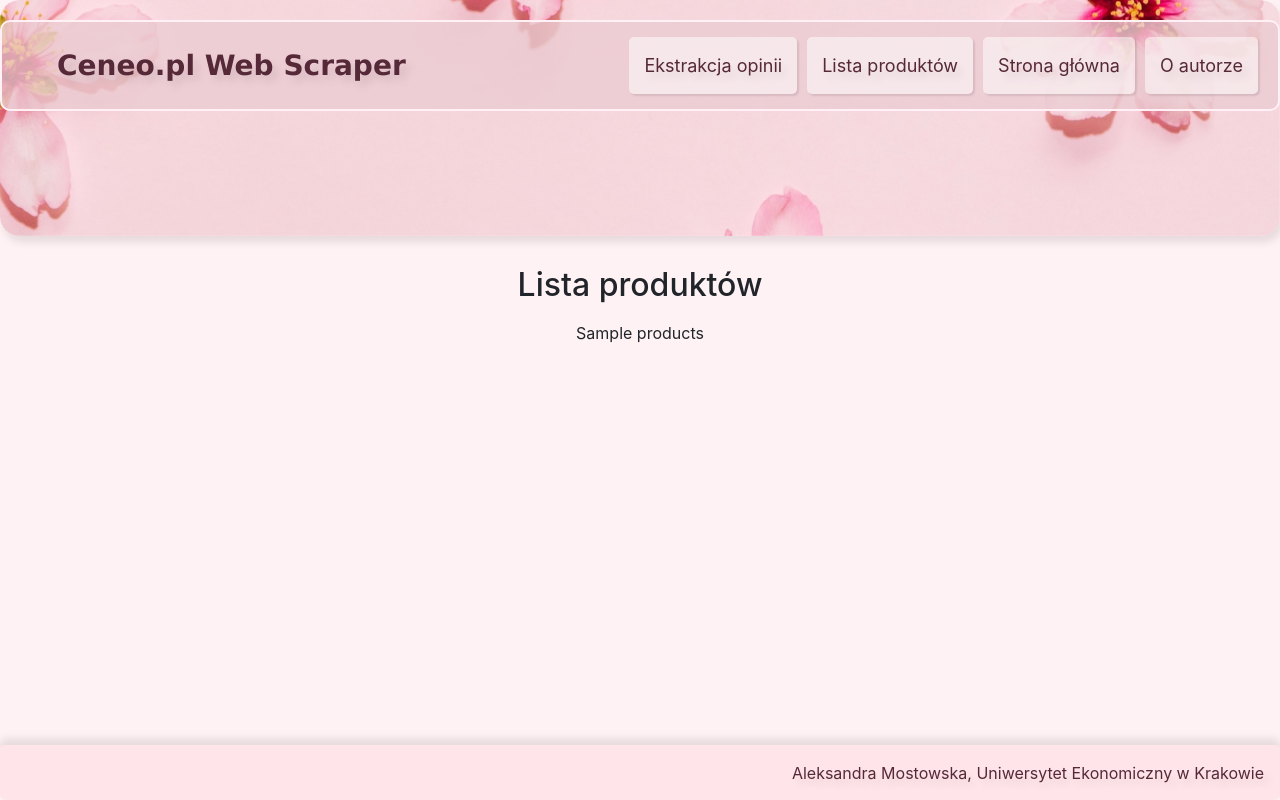
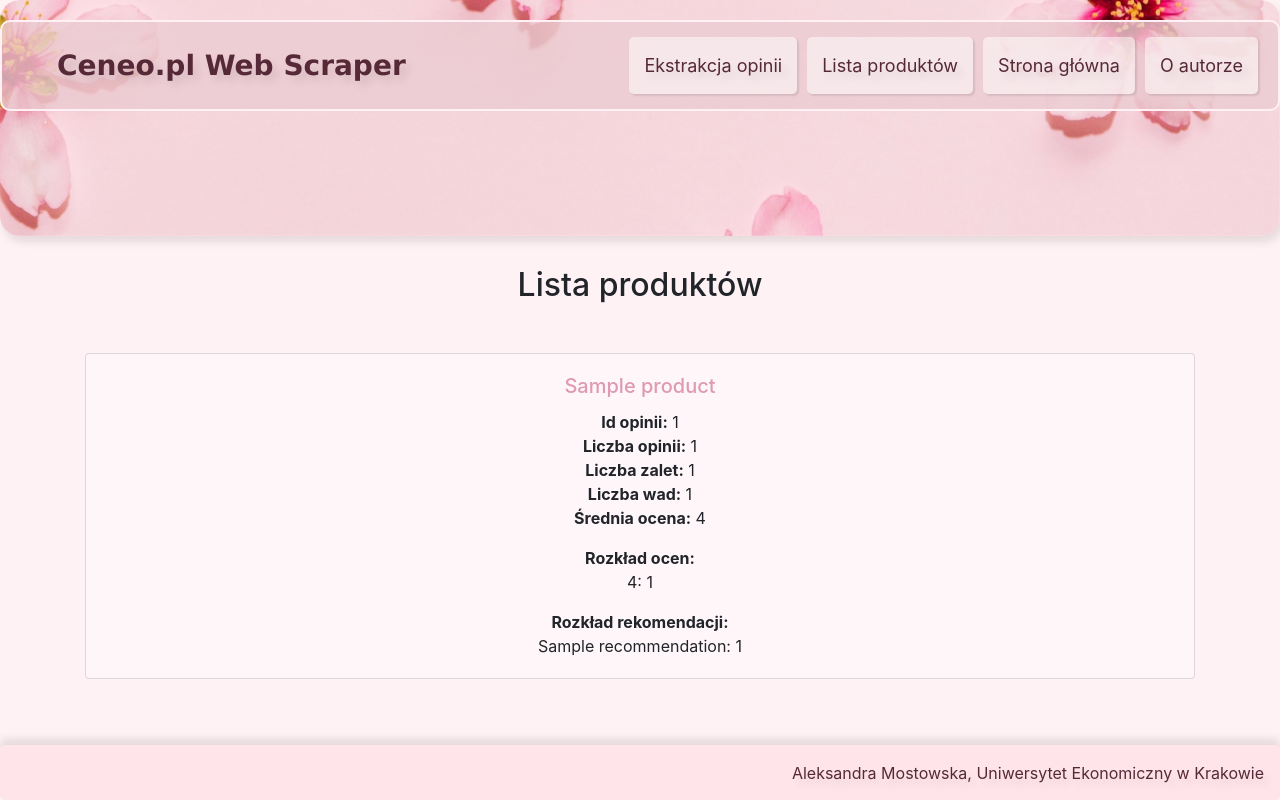
Before and after one commit to AleksandraMostowska/CeneoWebScraperAM, a Flask app: template app/templates/products.html in a window 1280 px wide. Run offline with Flask 3, Linux system fonts and the light colour scheme; the template is opened without the code that fills it: most values are stand-ins (such as "Sample title", 1, 10 or a date in 2020); some libraries are stand-ins or nearby versions.

Commit message:
2024-06-03 AM

```diff
--- a/app/routes.py
+++ b/app/routes.py
@@ -93,7 +93,17 @@
 
 @app.route('/product/<product_id>')
 def product(product_id):
-    return render_template('product.html', product_id=product_id)
+    # return render_template('product.html', product_id=product_id)
+    with open(f"app/data/opinions/{product_id}.json", "r", encoding="UTF-8") as jf:
+        opinions_data = json.load(jf)
+
+    opinions_df = pd.DataFrame(opinions_data)
+
+    sort_by = request.args.get('sort_by')
+    if sort_by in opinions_df.columns:
+        opinions_df = opinions_df.sort_values(by=sort_by)
+
+    return render_template('product.html', product_id=product_id, opinions=opinions_df.to_html(classes='table table-striped', index=False))
 
 @app.route('/product/download_json/<product_id>')
 def download_json(product_id):
--- a/app/static/style.css
+++ b/app/static/style.css
@@ -86,3 +86,19 @@
     box-shadow: 0px -6px 8px rgba(0, 0, 0, 0.1);
     text-shadow: 5px 6px 8px rgba(0, 0, 0, 0.1);
 }
+
+.custom-card {
+    background-color: rgb(255, 246, 250);
+}
+
+.custom-card-link {
+    color: rgb(222, 154, 178);
+}
+
+.custom-card-link:hover {
+    color: rgb(174, 89, 119);
+}
+
+.extra-margin-bottom {
+    margin-bottom: 70px;
+}
--- a/app/templates/base.html
+++ b/app/templates/base.html
@@ -67,6 +67,7 @@
             <p>To jest plik bazowy.</p>
         {% endblock %}
     </section>
+    <div class="extra-margin-bottom"></div>
 
     <footer class="fixed-bottom p-3">
         <p>Aleksandra Mostowska, Uniwersytet Ekonomiczny w Krakowie</p>
--- a/app/templates/product.html
+++ b/app/templates/product.html
@@ -3,5 +3,6 @@
 {% block title %}To jest strona z opiniamii o produkcie {{ product_id }}.{% endblock %}
 
 {% block content %}
-    <!-- <p>To jest strona z opiniamii o produkcie {{ product_id }}.</p> -->
+    <!-- <p>To jest stron a z opiniamii o produkcie {{ product_id }}.</p> -->
+    {{ opinions | safe }}
 {% endblock %}
--- a/app/templates/products.html
+++ b/app/templates/products.html
@@ -3,6 +3,40 @@
 {% block title %}Lista produktów{% endblock %}
 
 {% block content %}
-    {{ products }}
-    <!-- <h2>Lista produktów</h2> -->
+<div class="container mt-5">
+    <div class="row">
+        {% for product in products %}
+            <div class="col-12 mb-4">
+                <div class="card custom-card">
+                    <div class="card-body">
+                        <h5 class="card-title">
+                            <a href="{{ url_for('product', product_id=product['product_id']) }}" class="custom-card-link">
+                                {{ product['product_name'] }}
+                            </a>
+                        </h5>
+                        <p class="card-text">
+                            <strong>Id opinii:</strong> {{ product['product_id'] }}<br>
+                            <strong>Liczba opinii:</strong> {{ product['opinions_count'] }}<br>
+                            <strong>Liczba zalet:</strong> {{ product['pros_count'] }}<br>
+                            <strong>Liczba wad:</strong> {{ product['cons_count'] }}<br>
+                            <strong>Średnia ocena:</strong> {{ product['average_rating'] }}<br>
+                        </p>
+                        <p class="card-text">
+                            <strong>Rozkład ocen:</strong><br>
+                            {% for rating, count in product['rating_distribution'].items() %}
+                                {{ rating }}: {{ count }}<br>
+                            {% endfor %}
+                        </p>
+                        <p class="card-text">
+                            <strong>Rozkład rekomendacji:</strong><br>
+                            {% for recommendation, count in product['recommendations_distribution'].items() %}
+                                {{ recommendation }}: {{ count }}<br>
+                            {% endfor %}
+                        </p>
+                    </div>
+                </div>
+            </div>
+        {% endfor %}
+    </div>
+</div>
 {% endblock %}
```
